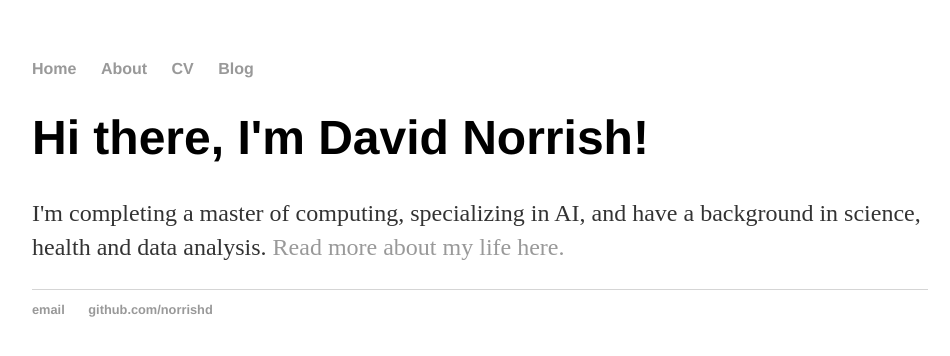
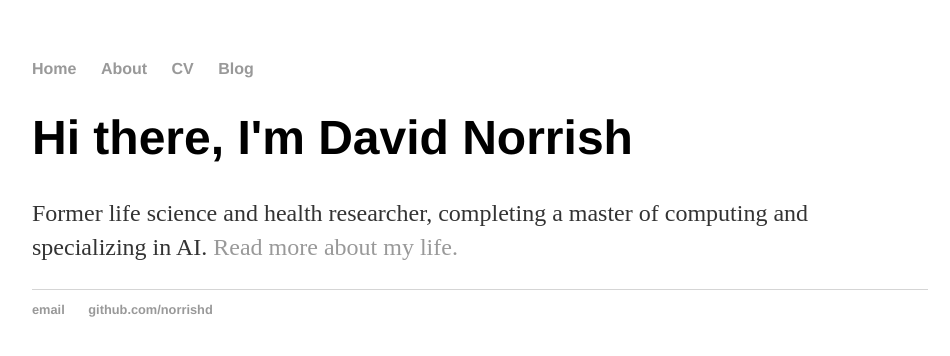
Before and after one commit to norrishd/norrishd.github.io, a Jekyll site: the page built from index.html, in a window 1280 px wide. Shown: the top 356 px of the page, without its empty margins (160-1110 px from the left). Built offline with Jekyll 4.4.1, drawn with Linux system fonts in a browser that asks for light colours.

Commit message:
Update index.html

```diff
--- a/index.html
+++ b/index.html
@@ -1,29 +1,8 @@
-<!DOCTYPE html>
-<html>
-	<head>
-		<title>Testing out GitHub Pages</title>
-		<link rel="stylesheet" type="text/css" href="/css/main.css"
-	</head>
-	<body>
-		<nav>
-    		<ul>
-        		<li><a href="/">Home</a></li>
-	        	<li><a href="/about">About</a></li>
-        		<li><a href="/cv">CV</a></li>
-        		<li><a href="/blog">Blog</a></li>
-    		</ul>
-		</nav>
-		<div class="container">
-    		<div class="blurb">
-        		<h1>Hi there, I'm David Norrish!</h1>
-				<p>I'm completing a master of computing, specializing in AI, and have a background in science, health and data analysis. <a href="/about">Read more about my life here.</a></p>
-    		</div><!-- /.blurb -->
-		</div><!-- /.container -->
-		<footer>
-    		<ul>
-        		<li><a href="mailto:norrish.d@gmail.com">email</a></li>
-        		<li><a href="https://github.com/norrishd">github.com/norrishd</a></li>
-			</ul>
-		</footer>
-	</body>
-</html>
+---
+layout: default
+title: David Norrish, MSc BSc
+---
+<div class="blurb">
+	<h1>Hi there, I'm David Norrish</h1>
+	<p>Former life science and health researcher, completing a master of computing and specializing in AI. <a href="/about">Read more about my life.</a></p>
+</div><!-- /.blurb -->
```
